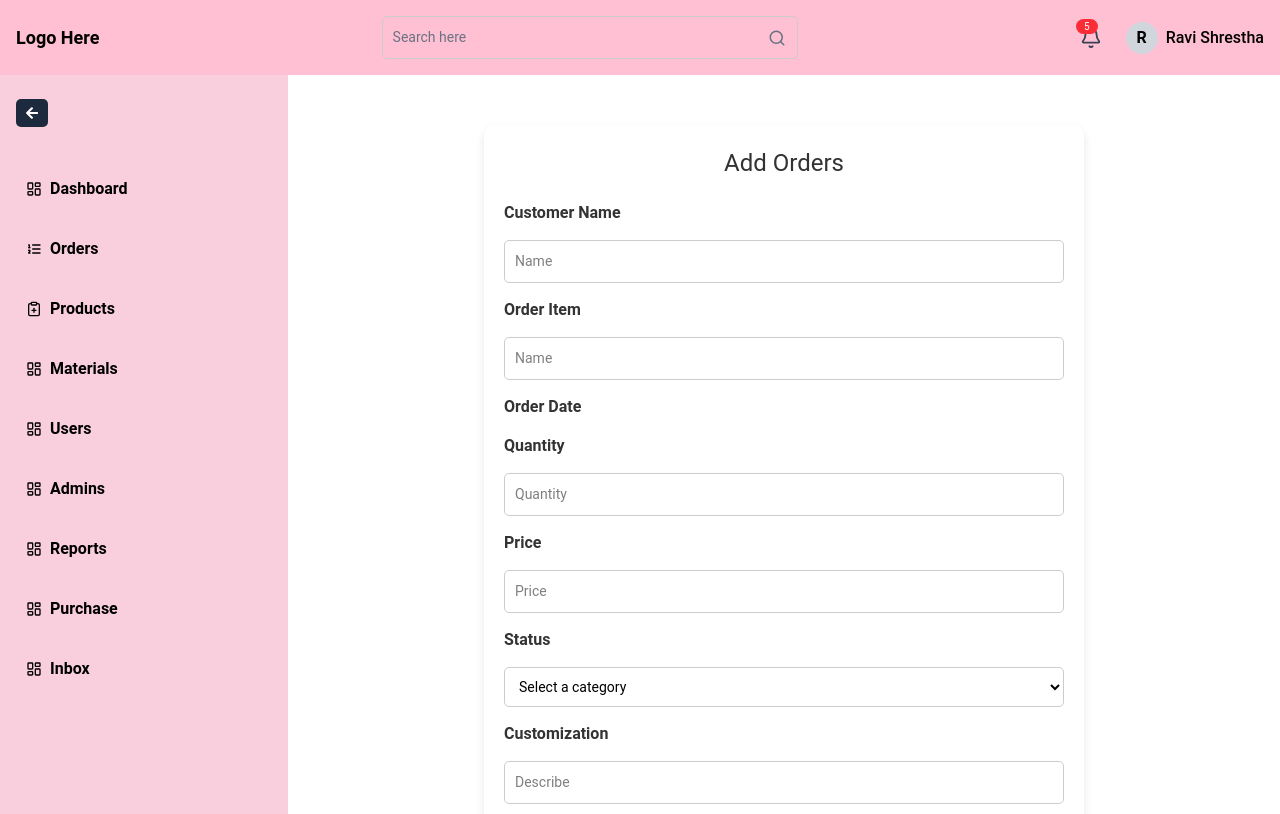
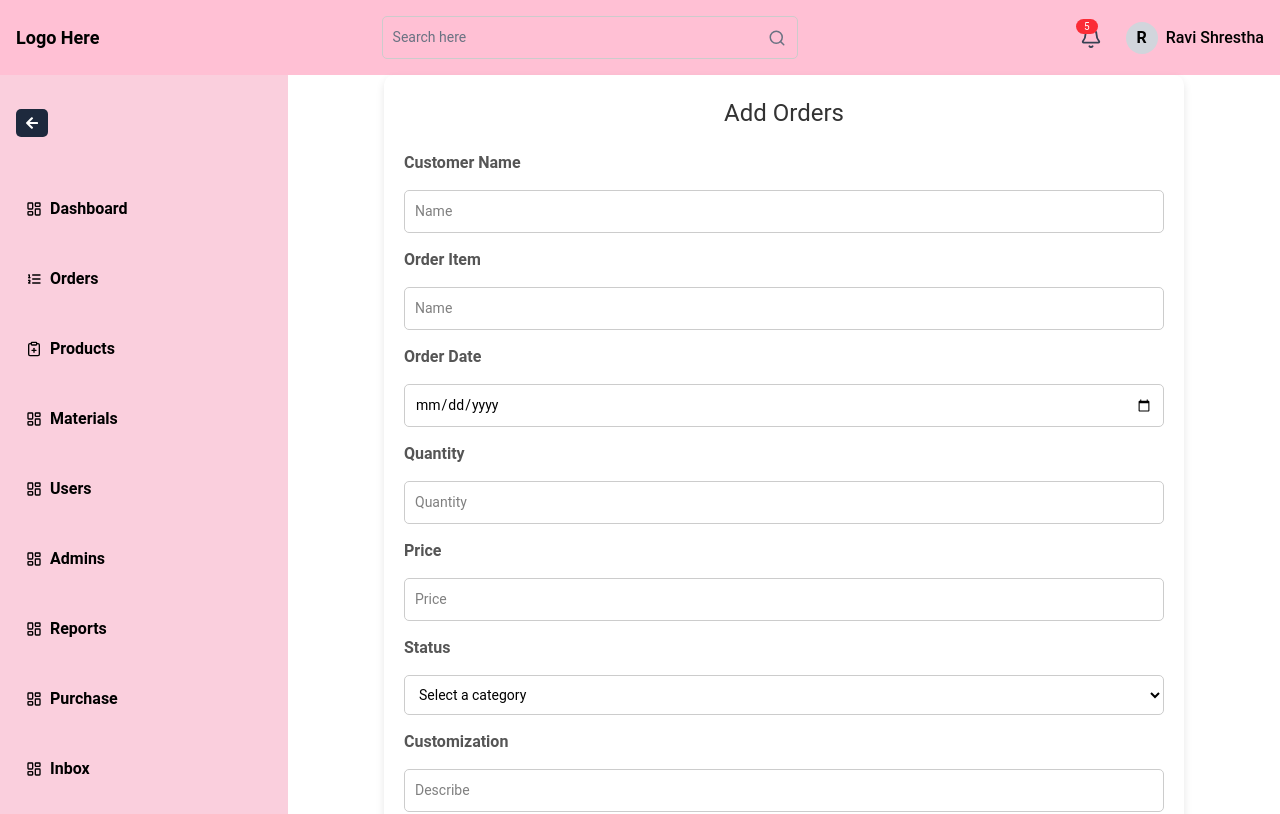
Before and after one commit to charitraa/Crochet-Inventory-System, a React (Vite) app: page /app/addorders in a window 1280 px wide. Shown: the top 814 px of the page. Built offline with nearby package versions, Linux system fonts and the light colour scheme.

Commit message:
Completd Add Order Page

```diff
--- /dev/null
+++ b/src/pages/orders/addorder.css
@@ -0,0 +1,69 @@
+.Container {
+    max-width: 800px;
+    margin: 0 auto;
+    padding: 20px;
+    background: #fff;
+    box-shadow: 0 4px 8px rgba(0, 0, 0, 0.1);
+    border-radius: 10px;
+    text-align: center;
+  }
+
+  h1 {
+    font-size: 24px;
+    margin-bottom: 20px;
+    color: #333;
+  }
+
+  form {
+    display: flex;
+    flex-wrap: wrap;
+    justify-content: space-between;
+    gap: 15px;
+  }
+
+  label {
+    font-size: 16px;
+    font-weight: bold;
+    color: #555;
+    flex-basis: 100%;
+    text-align: left;
+  }
+
+  input, select {
+    flex: 1;
+    min-width: 200px;
+    padding: 10px;
+    border: 1px solid #ccc;
+    border-radius: 5px;
+    font-size: 14px;
+  }
+
+  button {
+    padding: 10px;
+    border: none;
+    border-radius: 5px;
+    cursor: pointer;
+    font-size: 16px;
+    margin-top: 10px;
+  }
+
+  button[type='button']:first-of-type {
+    background-color: #003F62;
+    color: white;
+  }
+
+  button[type='button']:last-of-type {
+    background-color: #003F62;
+    color: white;
+  }
+
+  button:hover {
+    opacity: 0.9;
+  }
+
+  form div {
+    display: flex;
+    flex-wrap: wrap;
+    gap: 10px;
+    width: 100%;
+  }
--- a/src/pages/orders/addorder.jsx
+++ b/src/pages/orders/addorder.jsx
@@ -1,26 +1,35 @@
-import React from 'react'
+import React, { useState } from 'react';
 import Dashboard from "../../components/dashboard/Dashboard";
+import "./addorder.css";
+
 const AddOrders = () => {
+  const [orderDate, setOrderDate] = useState('');
+
   return (
     <>
       <Dashboard mainContent={
         <div className='Container'>
           <h1>Add Orders</h1>
           <form>
-            <label htmlFor="customernameroductname">Customer Name</label>
-            <input type="text" placeholder='Name' />
+            <label htmlFor="customername">Customer Name</label>
+            <input type="text" id="customername" placeholder='Name' />
 
             <label htmlFor="orderitem">Order Item</label>
-            <input type="text" placeholder='Name' />
+            <input type="text" id="orderitem" placeholder='Name' />
 
             <label htmlFor="orderdate">Order Date</label>
-
+            <input
+              type="date"
+              id="orderdate"
+              value={orderDate}
+              onChange={(e) => setOrderDate(e.target.value)}
+            />
 
             <label htmlFor="quantity">Quantity</label>
-            <input type="text" placeholder='Quantity' />
+            <input type="text" id="quantity" placeholder='Quantity' />
 
-            <label htmlFor="Price">Price</label>
-            <input type="text" placeholder='Price' />
+            <label htmlFor="price">Price</label>
+            <input type="text" id="price" placeholder='Price' />
 
             <label htmlFor="status">Status</label>
             <select id="status" className="p-2 border rounded-lg w-64">
@@ -28,27 +37,18 @@ const AddOrders = () => {
               <option value="pending">Pending</option>
               <option value="placed">Placed</option>
               <option value="completed">Completed</option>
+            </select>
 
-           </select>
             <label htmlFor="customization">Customization</label>
-           <input type="text" placeholder='Describe' />
+            <input type="text" id="customization" placeholder='Describe' />
 
             <button type='button'>ADD</button>
             <button type='button'>CANCEL</button>
-
-
-
-
-
-
-
           </form>
-
-
         </div>
       } />
     </>
   )
 }
 
-export default AddOrders
+export default AddOrders;
```
Lines whose indentation alone changed are shown as unchanged.
